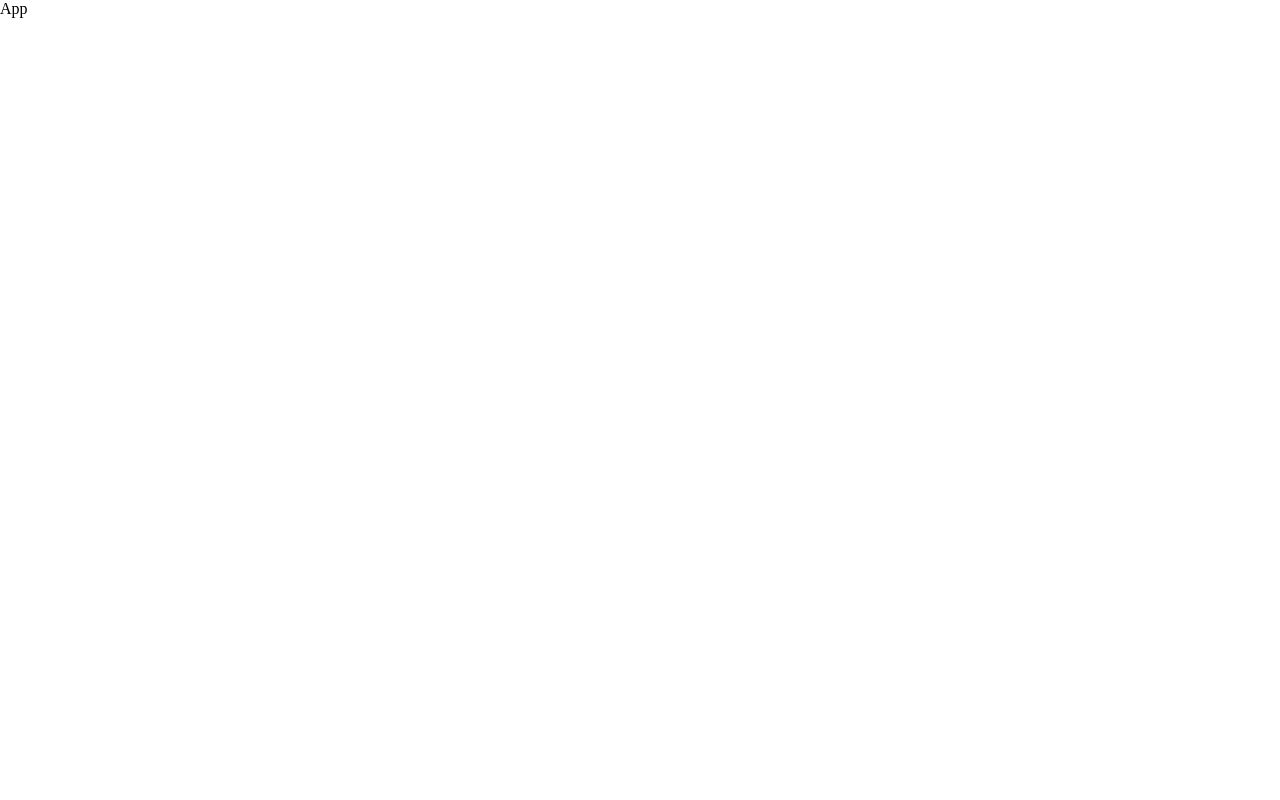
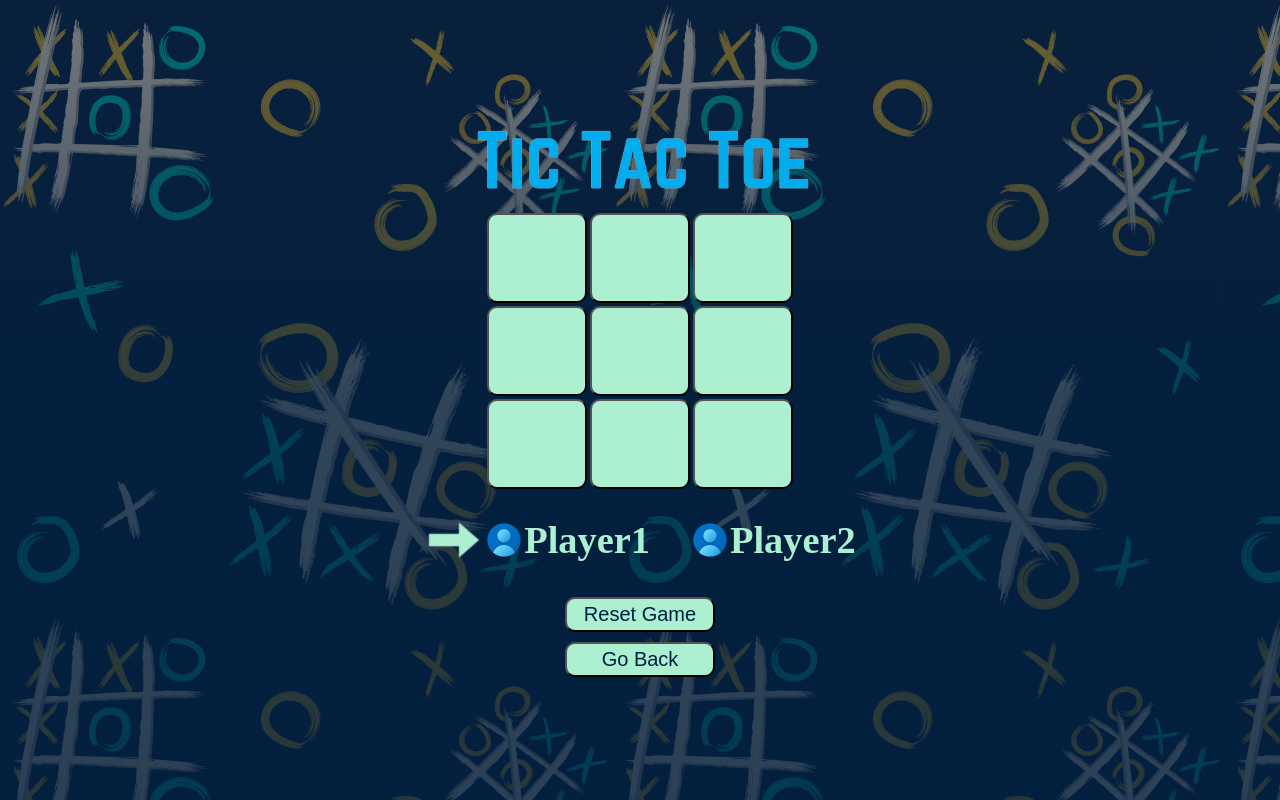
Before and after one commit to e-prashanth/TikTakToe, a React (Vite) app: page /TikTakToe/game in a window 1280 px wide. Built offline with nearby package versions, Linux system fonts and the light colour scheme; the HTML template or start-up script is replaced by a standard one.

Commit message:
working check

```diff
--- a/src/App.jsx
+++ b/src/App.jsx
@@ -1,23 +1,14 @@
-// import React from 'react'
-// import { Route, Router, Routes } from 'react-router-dom'
-// import MainPage from './Pages/MainPage.jsx';
-// import GamePage from './Pages/GamePage.jsx';
-// function App() {
-//   return (
-//     <Routes>
-//       <Route path='/TikTakToe/' element={<MainPage/>}/>
-//       <Route path='/TikTakToe/game' element={<GamePage/>}/>
-//     </Routes>
-//   )
-// }
-
-// export default App;
 import React from 'react'
-
+import { Route, Router, Routes } from 'react-router-dom'
+import MainPage from './Pages/MainPage.jsx';
+import GamePage from './Pages/GamePage.jsx';
 function App() {
   return (
-    <div>App</div>
+    <Routes>
+      <Route path='/TikTakToe/' element={<MainPage/>}/>
+      <Route path='/TikTakToe/game' element={<GamePage/>}/>
+    </Routes>
   )
 }
 
-export default App
+export default App;
```
